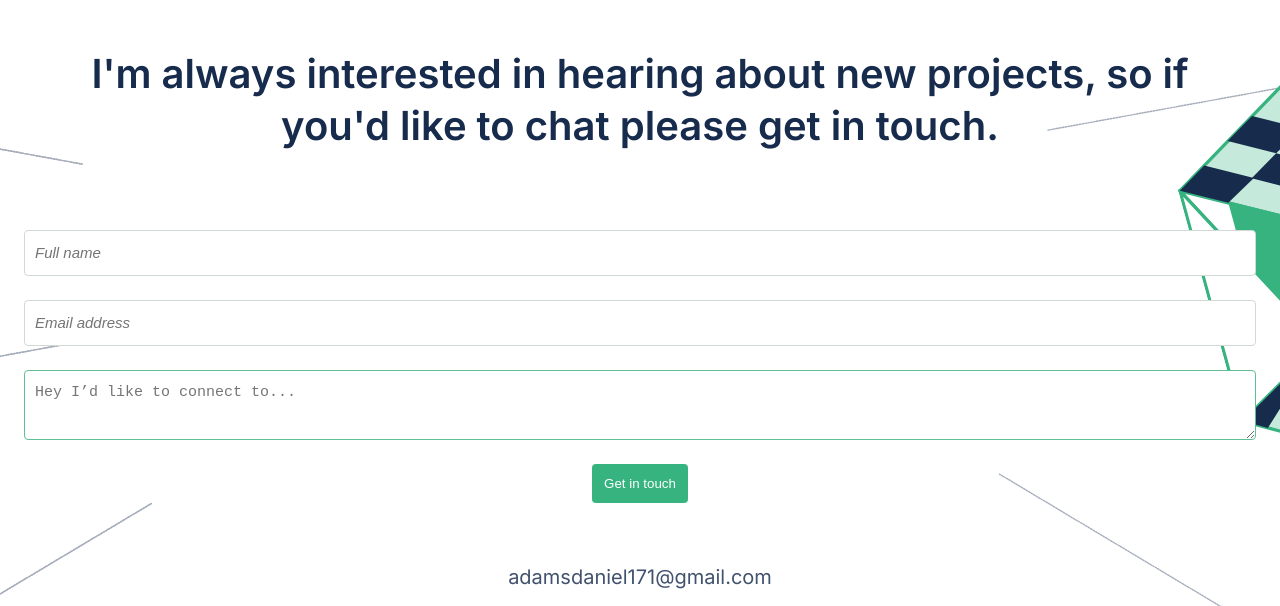
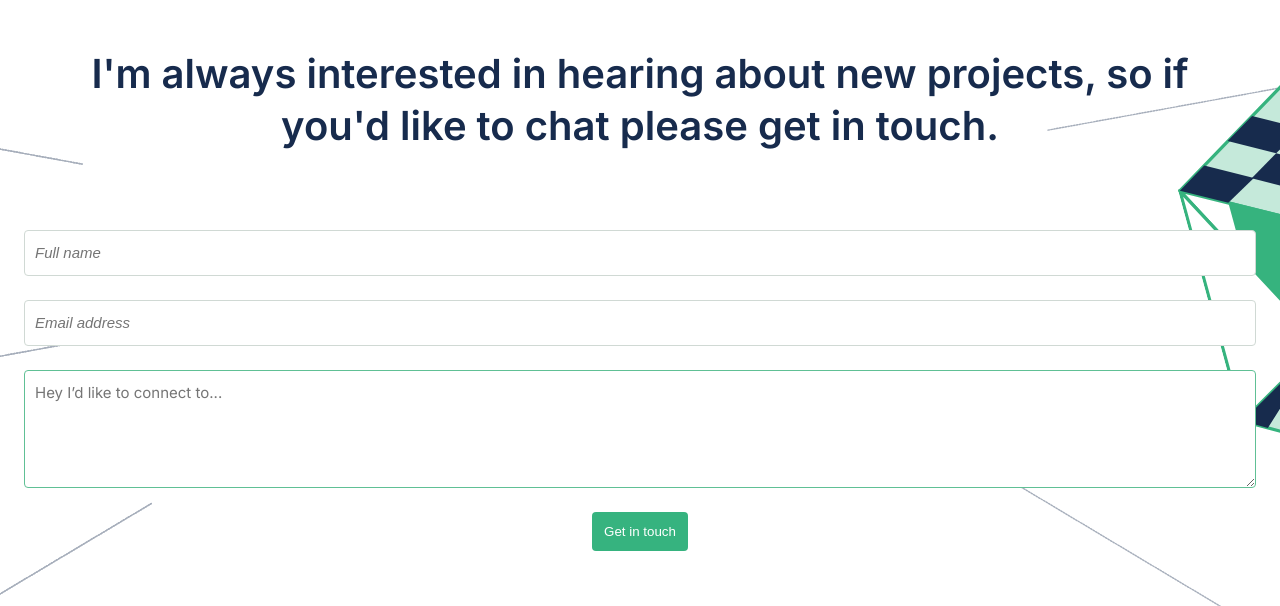
Before and after one commit to DanielAD10/My-Portfolio, a website: page index.html in a window 1280 px wide. Shown: the part 5235-5841 px from the top of the page. Drawn offline with Linux system fonts and the light colour scheme.

Commit message:
Update and do required changes in contact form

```diff
--- a/index.html
+++ b/index.html
@@ -184,7 +184,7 @@
             <form action="https://formspree.io/f/mgebqwdz" method="POST" class="contact-form">
                 <input type="text" name="name" class="contact-form-input" maxlength="30" placeholder="Full name" required>
                 <input type="email" name="email" class="contact-form-input" placeholder="Email address" required>
-                <textarea name="message" maxlength="500" class="contact-form-message" placeholder="Hey I’d like to connect to..."></textarea>
+                <textarea name="message" cols="30" rows="4" maxlength="500" class="contact-form-message" placeholder="Hey I’d like to connect to..."></textarea>
                 <button type="submit" class="card-btn submit-btn" value="Submit">Get in touch</button>
             </form>
             <div class="mail-container">
--- a/style.css
+++ b/style.css
@@ -285,6 +285,7 @@ body {
   box-sizing: border-box;
   border: 1px solid #60c095;
   border-radius: 4px;
+  font-family: 'Inter','Times New Roman', Times;
   font-style: normal;
   font-weight: 400;
   font-size: 15px;
```
Also changed, not shown: assets/images/about-me.svg (added), assets/images/contact-form.svg (added).
